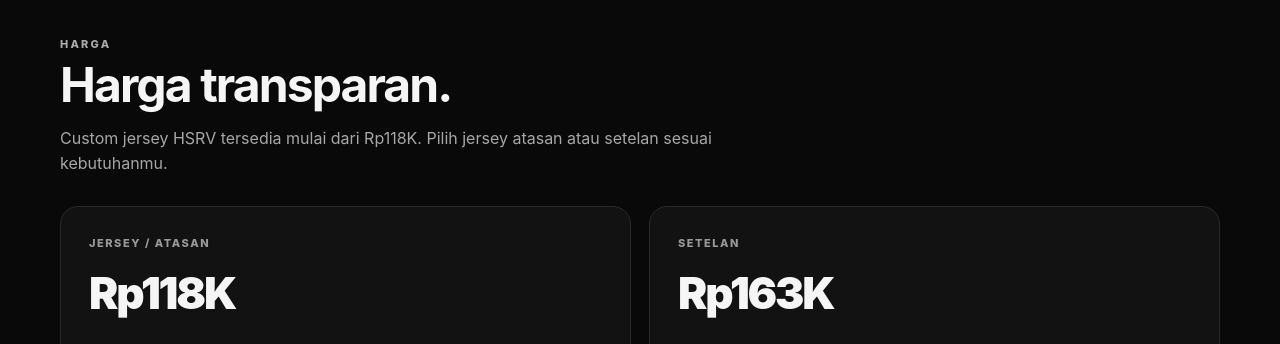
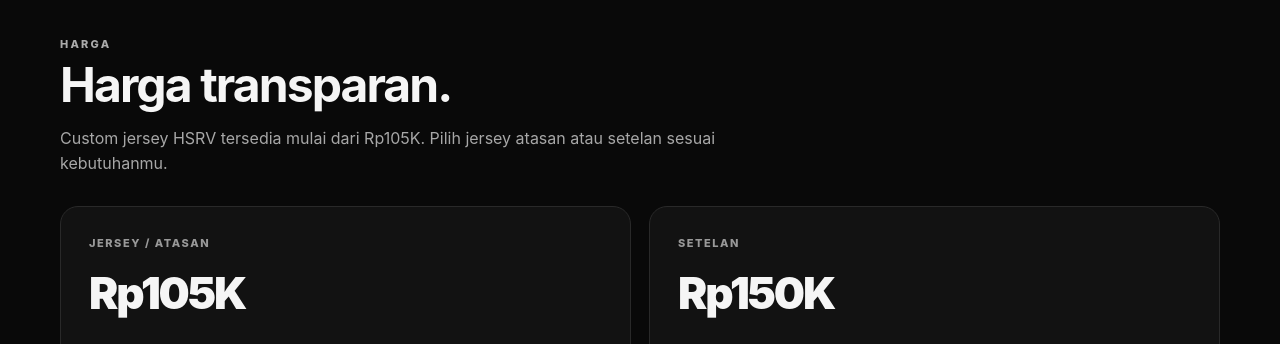
Before and after one commit to hisyamfariq/hsrv-landingpage, a plain HTML site: page index.html in a window 1280 px wide. Shown: the part 2200-2544 px from the top of the page. Drawn offline with Linux system fonts and the light colour scheme.

Commit message:
Update index.html

```diff
--- a/index.html
+++ b/index.html
@@ -41,7 +41,7 @@
 <figure class="design-card"><img src="assets/design-9.png" alt="HSRV Streetwear 01"><figcaption><span class="design-name">Streetwear 01</span><span class="design-type">Daily / Streetwear</span></figcaption></figure>
 </div></div></section>
 
-<section id="harga"><div class="container"><div class="eyebrow">Harga</div><h2 class="section-title">Harga transparan.</h2><p class="section-sub">Custom jersey HSRV tersedia mulai dari Rp118K. Pilih jersey atasan atau setelan sesuai kebutuhanmu.</p><div class="pricing"><div class="card"><div class="label">Jersey / Atasan</div><div class="price">Rp118K</div><ul class="features"><li>Custom nama & nomor</li><li>Custom identitas tim</li><li>Desain dapat dikonsultasikan</li></ul></div><div class="card"><div class="label">Setelan</div><div class="price">Rp163K</div><ul class="features"><li>Jersey + celana</li><li>Custom nama & nomor</li><li>Cocok untuk kebutuhan tim & komunitas</li></ul></div></div><div class="note">Untuk pesanan tim atau komunitas dalam jumlah besar, hubungi HSRV untuk mendapatkan penawaran sesuai kebutuhan.</div></div></section>
+<section id="harga"><div class="container"><div class="eyebrow">Harga</div><h2 class="section-title">Harga transparan.</h2><p class="section-sub">Custom jersey HSRV tersedia mulai dari Rp105K. Pilih jersey atasan atau setelan sesuai kebutuhanmu.</p><div class="pricing"><div class="card"><div class="label">Jersey / Atasan</div><div class="price">Rp105K</div><ul class="features"><li>Custom nama & nomor</li><li>Custom identitas tim</li><li>Desain dapat dikonsultasikan</li></ul></div><div class="card"><div class="label">Setelan</div><div class="price">Rp150K</div><ul class="features"><li>Jersey + celana</li><li>Custom nama & nomor</li><li>Cocok untuk kebutuhan tim & komunitas</li></ul></div></div><div class="note">Untuk pesanan tim atau komunitas dalam jumlah besar, hubungi HSRV untuk mendapatkan penawaran sesuai kebutuhan.</div></div></section>
 
 <section><div class="container"><div class="eyebrow">Keunggulan HSRV</div><h2 class="section-title">Jersey yang membawa identitasmu.</h2><div class="benefits"><div class="benefit"><div class="num">01</div><h3>Custom</h3><p>Nama, nomor, logo, warna, dan elemen identitas tim.</p></div><div class="benefit"><div class="num">02</div><h3>Visual</h3><p>Konsep visual disesuaikan dengan karakter dan kebutuhan timmu.</p></div><div class="benefit"><div class="num">03</div><h3>Satuan & Tim</h3><p>Mulai dari kebutuhan personal sampai pesanan tim.</p></div><div class="benefit"><div class="num">04</div><h3>Repeat Order</h3><p>Desain yang sama dapat digunakan kembali untuk kebutuhan anggota berikutnya.</p></div></div></div></section>
 
```
